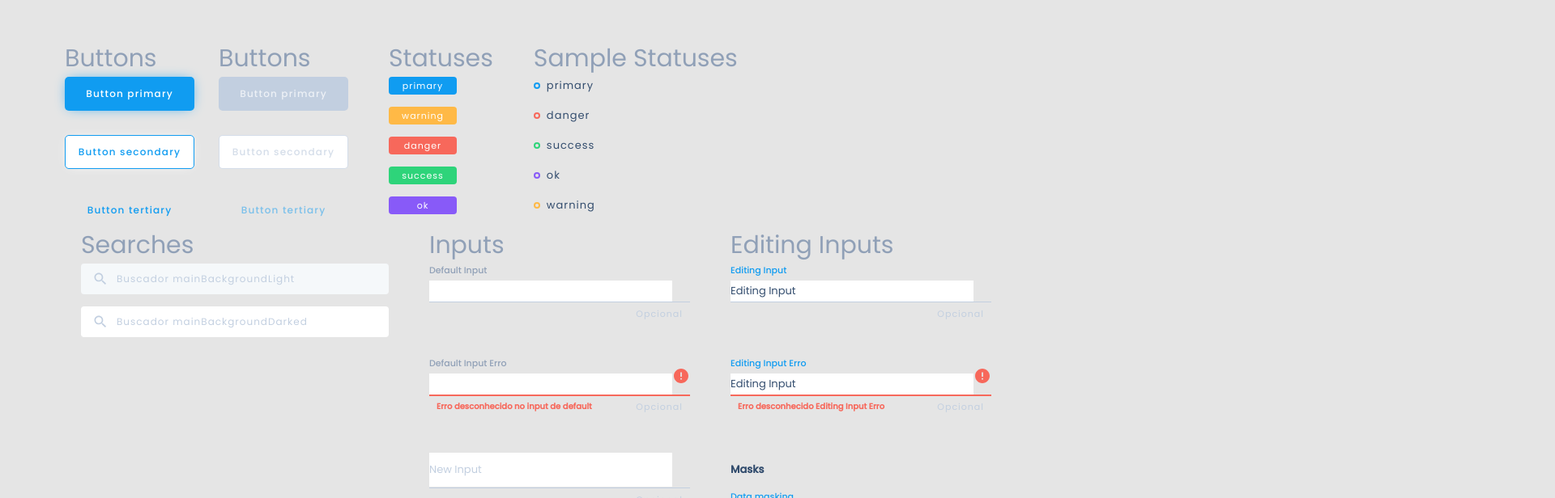
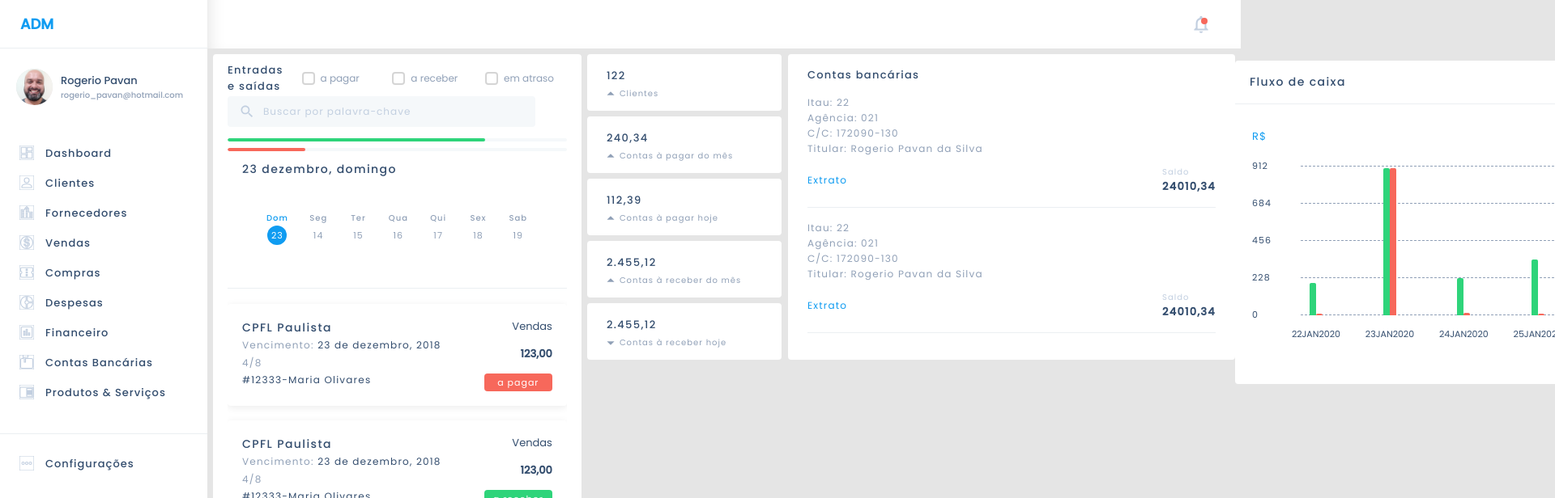
Before and after one commit to pavandasilva/adm_web, a React (Create React App) app: page / in a window 1280 px wide. Shown: the top 616 px of the page at 81% size, 1920 px wide, since content can reach past the window. Built offline with nearby package versions, Linux system fonts and the light colour scheme.

Commit message:
feat: add Calendar on Dashboard

```diff
--- a/src/App.tsx
+++ b/src/App.tsx
@@ -6,14 +6,14 @@ import { lightTheme } from './styles/themes/lightTheme';
 import store from './store';
 import DefaultLayout from './components/DefaultLayout';
 import Dashboard from './pages/Dashboard';
-import Components from './pages/Components';
+// import Components from './pages/Components';
 
 const App = () => (
   <>
     <ReduxProvider store={store}>
       <ThemeProvider theme={lightTheme}>
-        <Components />
-        {/*   <DefaultLayout><Dashboard /></DefaultLayout> */}
+        {/*  <Components /> */}
+        <DefaultLayout><Dashboard /></DefaultLayout>
         <GlobalStyle />
       </ThemeProvider>
     </ReduxProvider>
--- a/src/components/Calendar/styles.ts
+++ b/src/components/Calendar/styles.ts
@@ -9,7 +9,6 @@ export const Container = styled.div`
   width: 100%;
   background-color: ${(props) => props.theme.colors.mainBackground};
   height: 150px;
-  border-bottom: 1px solid ${(props) => props.theme.colors.borderColor};
   padding: 11px 18px;
 
   > h2 {
@@ -43,8 +42,6 @@ export const Day = styled.div<DayStylesProps>`
     line-height: 19px;
     letter-spacing: 1px;
     color: ${(props) => (props.isToday ? props.theme.colors.font.quintenary : props.theme.colors.font.secondary)};
-
-
   }
 
   p {
--- a/src/pages/Dashboard/index.tsx
+++ b/src/pages/Dashboard/index.tsx
@@ -1,6 +1,7 @@
 /* eslint-disable import/no-unresolved */
 import React from 'react';
 import { MdArrowDropUp, MdArrowDropDown } from 'react-icons/md';
+import Calendar from '../../components/Calendar';
 import Checkbox from '../../components/Checkbox';
 import MainChart from '../../components/MainChart';
 import ProgressBar from '../../components/ProgressBar';
@@ -8,7 +9,7 @@ import Search from '../../components/Search';
 import Status from '../../components/Status';
 
 import {
-  Card, Container, Info, BankAccounts, Account, Balance, FixedHeader, Main, SearchWrapper, Bars, Accounts, AccountCard, Row, Chart,
+  Card, Container, Info, BankAccounts, Account, Balance, Main, SearchWrapper, Bars, Accounts, AccountCard, Row, Chart,
 } from './styles';
 
 const Dashboard = () => (
@@ -29,6 +30,7 @@ const Dashboard = () => (
         <ProgressBar color="success" percent={76} />
         <ProgressBar color="danger" percent={23} />
       </Bars>
+      <Calendar />
       <Accounts>
         <AccountCard>
           <div>
--- a/src/styles/global.ts
+++ b/src/styles/global.ts
@@ -8,8 +8,28 @@ export const GlobalStyle = createGlobalStyle`
     outline: 0;
     font-family: 'Poppins', sans-serif;
     -webkit-font-smoothing: antialiased;
-    font-family: 'Poppins', sans-serif;
     font-size: 13px;
+
+    /* width */
+    ::-webkit-scrollbar {
+      width: 8px;
+    }
+    /* Track */
+    ::-webkit-scrollbar-track {
+      background: ${(props) => props.theme.colors.mainBackground};
+      border-radius: 2px;
+      margin-top: 5px;
+      margin-bottom: 15px;
+    }
+    /* Handle */
+    ::-webkit-scrollbar-thumb {
+      background: ${(props) => props.theme.colors.mainBackgroundDarked};
+      border-radius: 2px;
+    }
+    /* Handle on hover */
+    ::-webkit-scrollbar-thumb:hover {
+      background: ${(props) => props.theme.colors.font.tertiary};
+    }
   }
 
   body {
```
